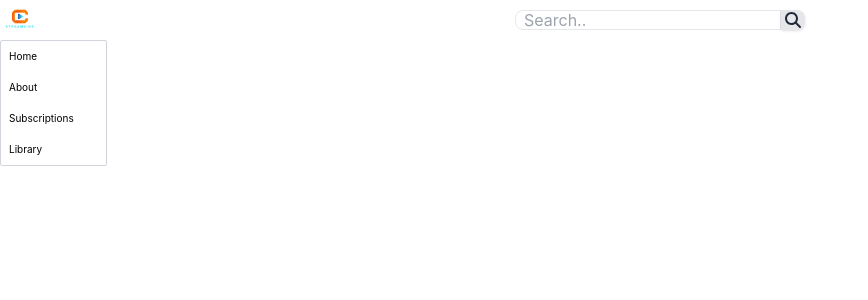
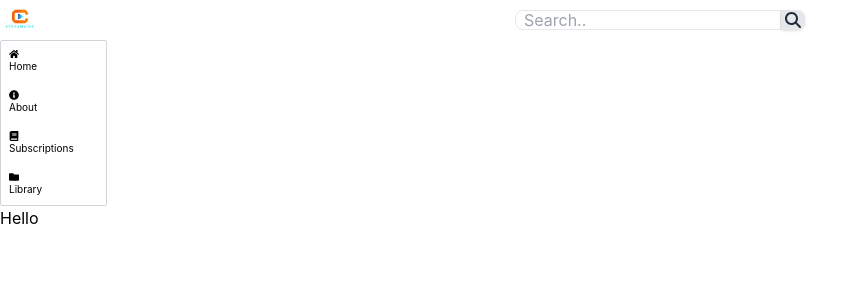
Before and after one commit to byunn90/StreamVibe, a React (Create React App) app: page / in a window 1280 px wide. Shown: the top 300 px of the page, without its empty margins (0-868 px from the left). Built offline with nearby package versions, Linux system fonts and the light colour scheme.

Commit message:
working on the footer

```diff
--- a/package.json
+++ b/package.json
@@ -3,6 +3,7 @@
   "version": "0.1.0",
   "private": true,
   "dependencies": {
+    "@fortawesome/fontawesome-svg-core": "^6.4.0",
     "@fortawesome/free-solid-svg-icons": "^6.4.0",
     "@fortawesome/react-fontawesome": "^0.2.0",
     "@testing-library/jest-dom": "^5.16.5",
@@ -13,6 +14,7 @@
     "postcss": "^8.4.24",
     "react": "^18.2.0",
     "react-dom": "^18.2.0",
+    "react-icons": "^4.9.0",
     "react-router-dom": "5.3.0",
     "react-scripts": "5.0.1",
     "tailwindcss": "^3.3.2",
--- a/src/App.js
+++ b/src/App.js
@@ -1,6 +1,7 @@
 import React from "react";
 import { BrowserRouter as Router, Routes, Route } from "react-router-dom";
 import SideBar from "./components/SideBar";
+import Footer from "./components/footer";
 import Navbar from "./components/navbar";
 import About from "./pages/About";
 import Home from "./pages/Home";
@@ -18,6 +19,7 @@ function App() {
           <Route path="/Libary" element={<Libary />} />
           <Route path="/subscriptions" element={<Subscriptions />} />
         </Routes>
+        <Footer />
       </div>
     </Router>
   );
--- a/src/components/sideBar.js
+++ b/src/components/sideBar.js
@@ -1,17 +1,28 @@
 import React from "react";
 import { Link } from "react-router-dom";
+import { FaHome, FaInfoCircle, FaBook, FaFolder } from "react-icons/fa";
 
 function SideBar() {
   return (
-    <div
-      className="text-sm gap-4 p-2 flex flex-col w-1/12 side-container border border-gray-300"
-      style={{ borderRadius: "2px" }}
-    >
-      <Link to="/home">Home</Link>
-      <Link to="/about">About</Link>
-      <Link to="/subscriptions">Subscriptions</Link>
-      <Link to="/library">Library</Link>
-    </div>
+    <aside>
+      <div
+        className="linkConainer text-sm gap-4 p-2 flex flex-col w-1/12 side-container border border-gray-300"
+        style={{ borderRadius: "2px" }}
+      >
+        <Link to="/home">
+          <FaHome /> Home
+        </Link>
+        <Link to="/about">
+          <FaInfoCircle /> About
+        </Link>
+        <Link to="/subscriptions">
+          <FaBook /> Subscriptions
+        </Link>
+        <Link to="/library">
+          <FaFolder /> Library
+        </Link>
+      </div>
+    </aside>
   );
 }
 
```
Also changed, not shown: 1 other file (tests, documents, lock files or other folders).
